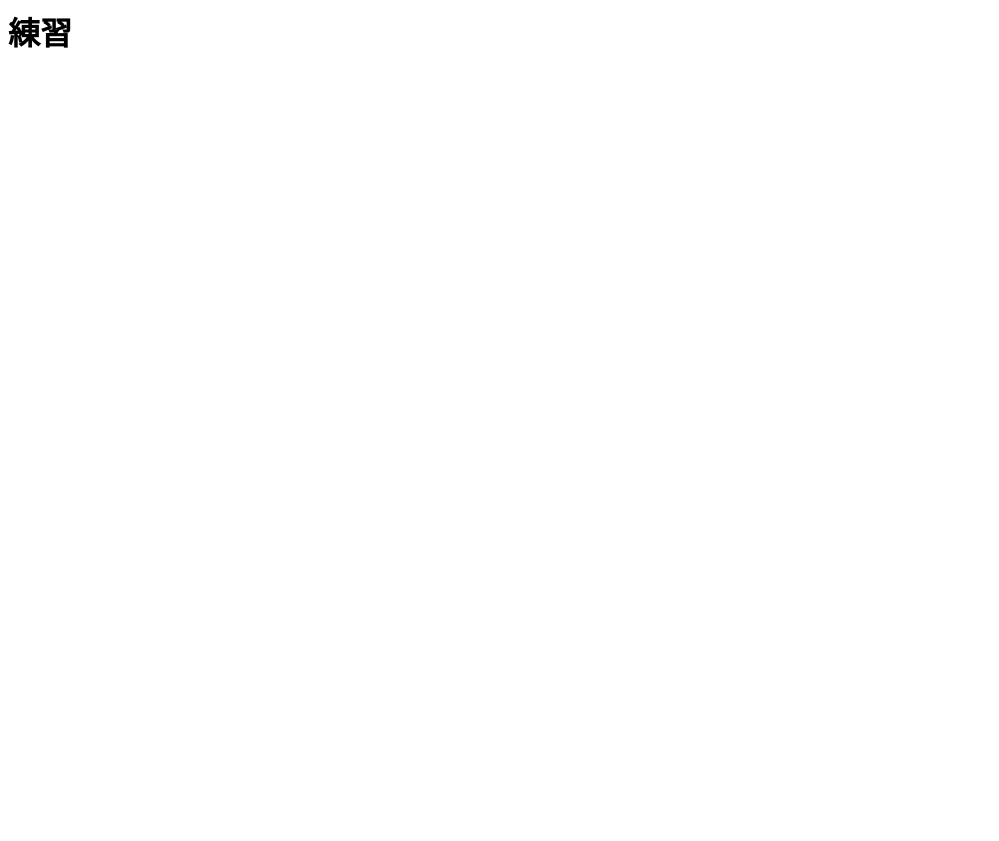
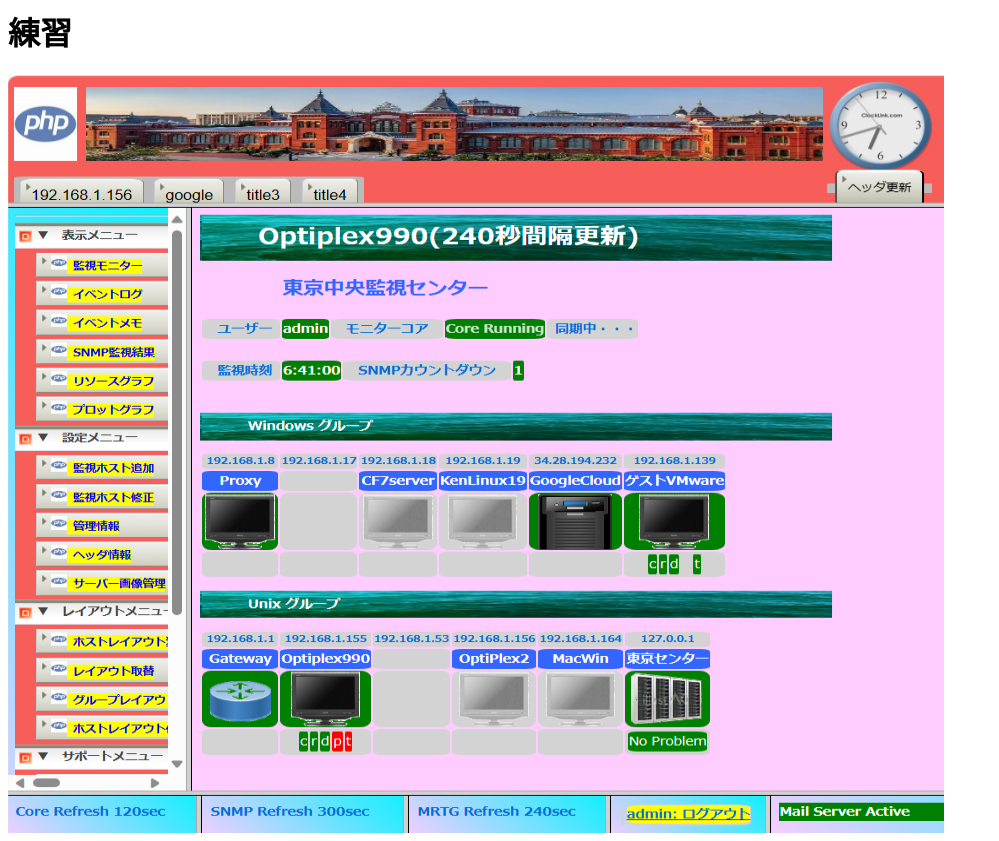
Before and after one commit to ossiansunny/ossiansunny.github.io, a plain HTML site: page index.html in a window 1280 px wide. Shown: the whole page, without its empty margins (0-999 px from the left). Before the commit the page ends 800 px from the top, so only its background shows below. Drawn offline with Linux system fonts and the light colour scheme.

Commit message:
Update index.html

```diff
--- a/index.html
+++ b/index.html
@@ -1,3 +1,4 @@
 <html><body>
   <h1>練習</h1>
+  <img src=visualmonitor.png>
 </body></html>
```
